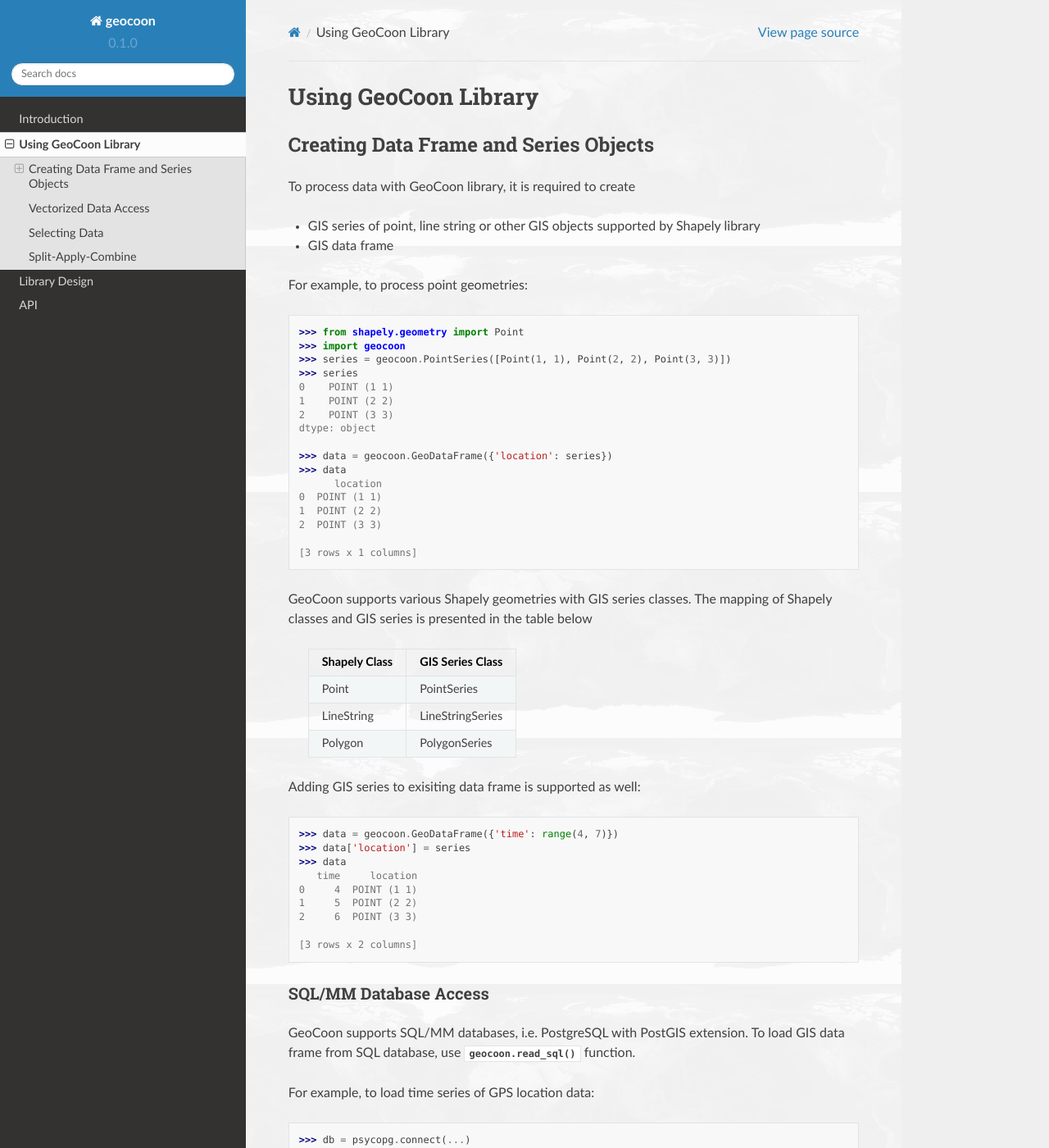
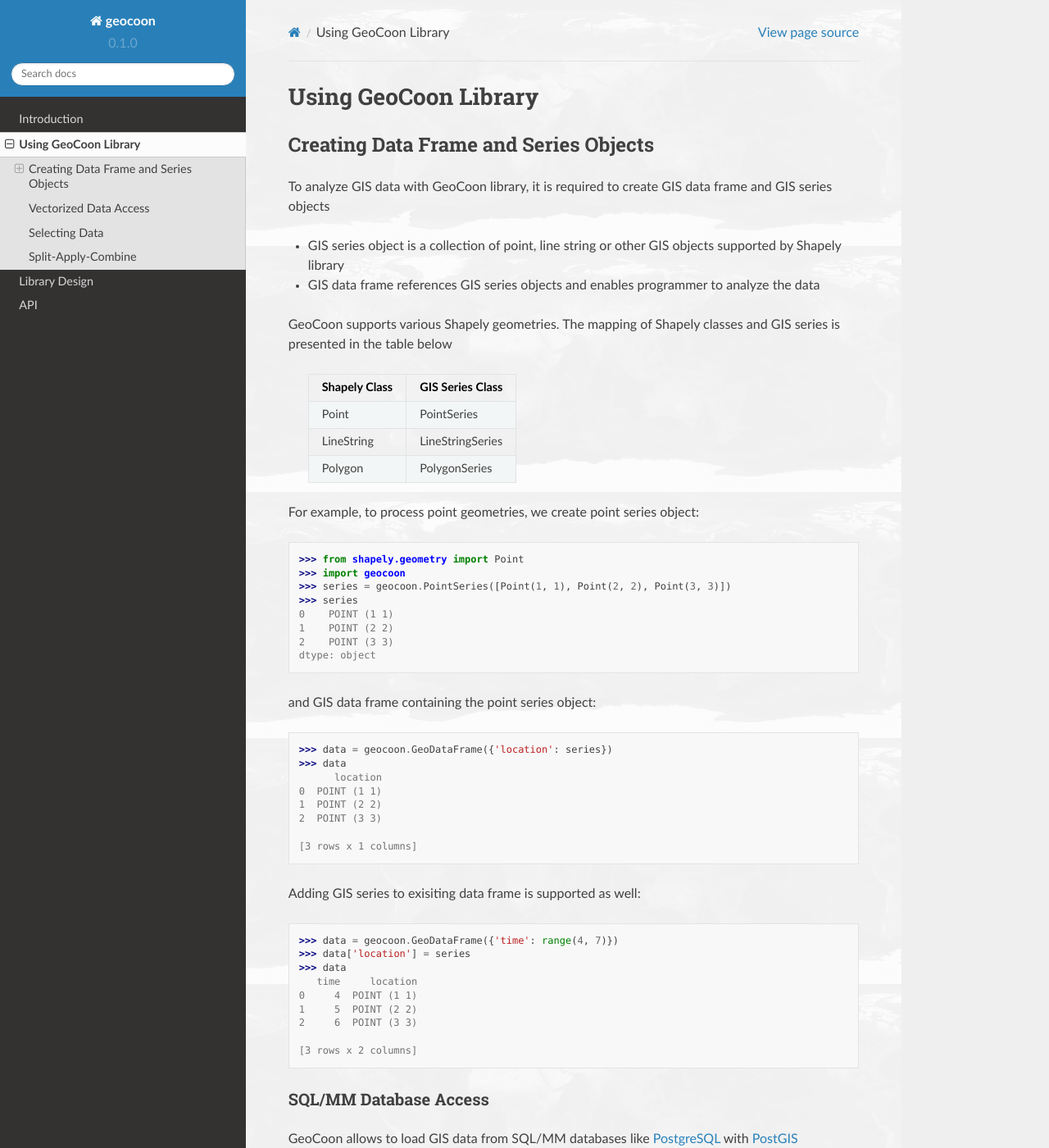
Before and after one commit to wrobell/geocoon, a Sphinx documentation site: the page built from doc/usage.rst, in a window 1280 px wide and 1400 px high. Shown: the whole window at 82% size. Built offline with Sphinx 7.4.7 and the Read the Docs theme 2.0.0, drawn with Linux system fonts in a browser that asks for light colours; pages that are not in the unit, such as notebooks, are missing from menus; some of the changed text lies outside the part shown.

Commit message:
- major cleanup of documentation section describing data frame and series   object creation

```diff
--- a/doc/usage.rst
+++ b/doc/usage.rst
@@ -3,13 +3,26 @@
 
 Creating Data Frame and Series Objects
 --------------------------------------
-To process data with GeoCoon library, it is required to create
+To analyze GIS data with GeoCoon library, it is required to create GIS data
+frame and GIS series objects
 
-* GIS series of point, line string or other GIS objects supported by
-  Shapely library
-* GIS data frame
+* GIS series object is a collection of point, line string or other GIS
+  objects supported by Shapely library
+* GIS data frame references GIS series objects and enables programmer to
+  analyze the data
 
-For example, to process point geometries::
+GeoCoon supports various Shapely geometries. The mapping of Shapely classes
+and GIS series is presented in the table below
+
+    =============== ===================
+     Shapely Class    GIS Series Class
+    =============== ===================
+     Point           PointSeries
+     LineString      LineStringSeries
+     Polygon         PolygonSeries
+    =============== ===================
+
+For example, to process point geometries, we create point series object::
 
     >>> from shapely.geometry import Point
     >>> import geocoon
@@ -20,6 +33,8 @@
     2    POINT (3 3)
     dtype: object
 
+and GIS data frame containing the point series object::
+
     >>> data = geocoon.GeoDataFrame({'location': series})
     >>> data
           location
@@ -28,17 +43,6 @@
     2  POINT (3 3)
     <BLANKLINE>
     [3 rows x 1 columns]
-
-GeoCoon supports various Shapely geometries with GIS series classes. The
-mapping of Shapely classes and GIS series is presented in the table below
-
-    =============== ===================
-     Shapely Class    GIS Series Class
-    =============== ===================
-     Point           PointSeries
-     LineString      LineStringSeries
-     Polygon         PolygonSeries
-    =============== ===================
 
 Adding GIS series to exisiting data frame is supported as well::
 
@@ -55,11 +59,29 @@
 
 SQL/MM Database Access
 ~~~~~~~~~~~~~~~~~~~~~~
-GeoCoon supports SQL/MM databases, i.e. PostgreSQL with PostGIS extension.
-To load GIS data frame from SQL database, use :py:func:`geocoon.read_sql`
-function.
+GeoCoon allows to load GIS data from SQL/MM databases like
+`PostgreSQL <http://www.postgresql.org/>`_ with
+`PostGIS <http://postgis.org/>`_ extension.
 
-For example, to load time series of GPS location data::
+Data stored in SQL/MM database can be retrieved as a GIS data frame using
+:py:func:`geocoon.read_sql` function.
+
+For example, we might need to analyze GPS positions data as a time series
+data.
+
+Given the SQL table definition::
+
+    create table position (
+        timestamp timestamp,
+        heading float,
+        speed float,
+        error float,
+        primary key (timestamp)
+    );
+
+    select AddGeometryColumn('position', 'location', 4326, 'POINT', 3);
+
+We can fetch the data as GIS data frame with time series index::
 
     >>> db = psycopg.connect(...) # doctest: +SKIP
     >>> sql = 'select timestamp, location, speed, heading, error from position' # doctest: +SKIP
@@ -67,9 +89,9 @@
 
 Other Sources of Data
 ~~~~~~~~~~~~~~~~~~~~~
-Data from any other source can be converted to GIS series using
-:py:func:`geocoon.from_wkb` function assuming the data is provided or can
-be easily converted into WKB format.
+Having any source of GIS data, GeoCoon allows to convert a collection of
+geometries stored in WKB format into a GIS series using
+:py:func:`geocoon.from_wkb` function.
 
 Vectorized Data Access
 ----------------------
```
